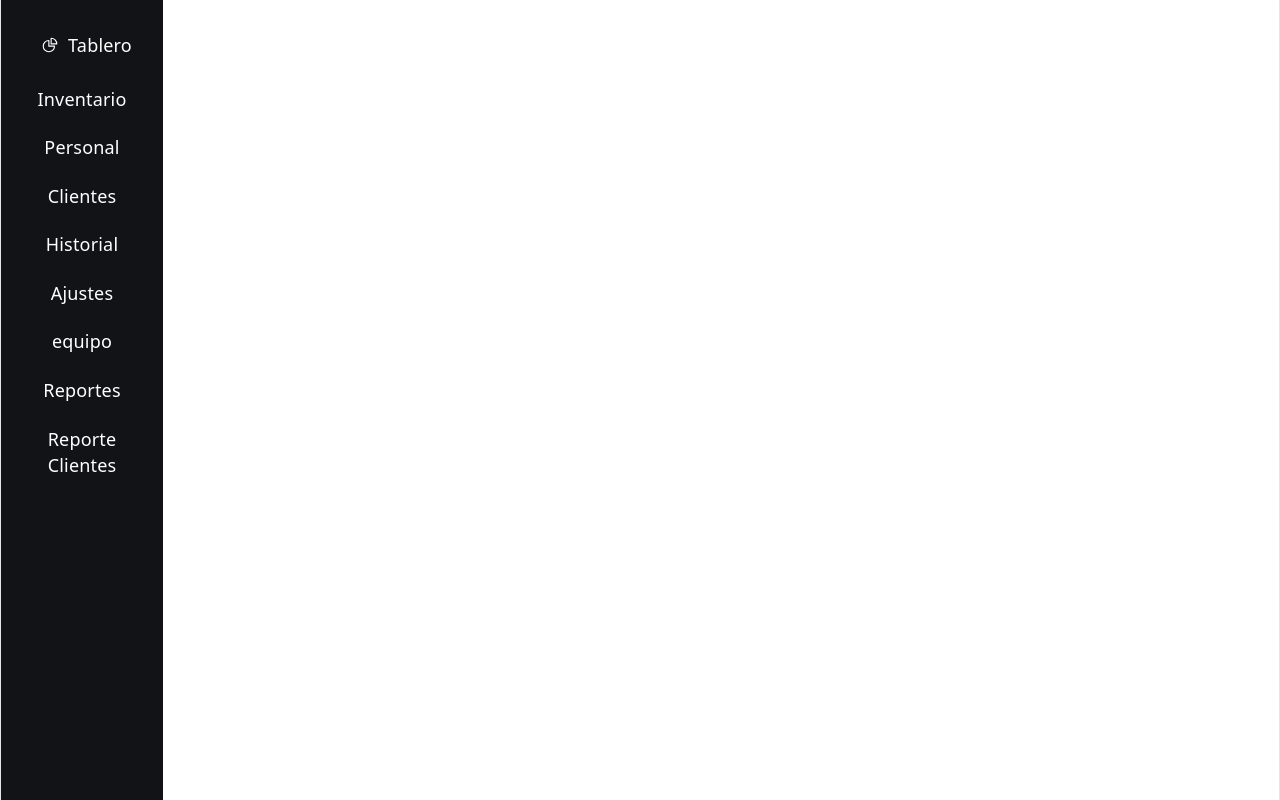
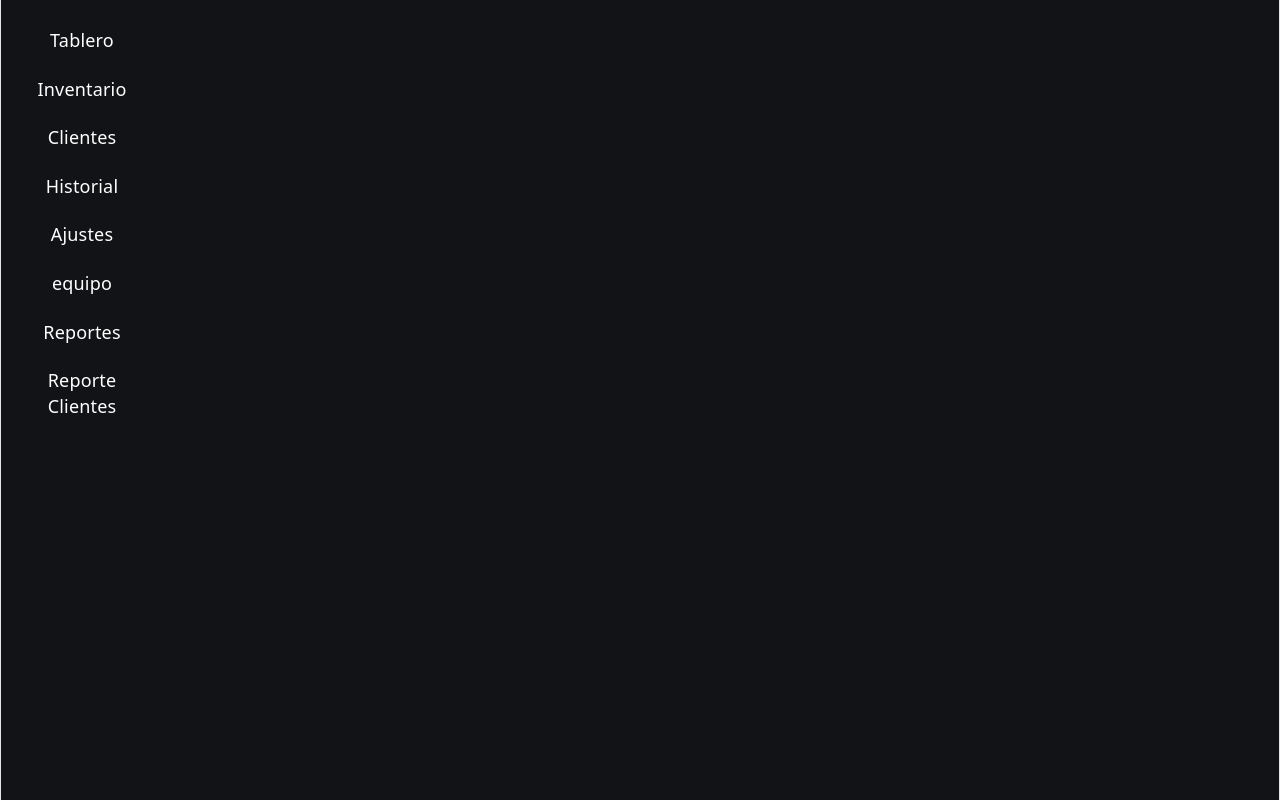
Before and after one commit to haiderTor/formativo, a React (Vite) app in the folder frontend/: page / in a window 1280 px wide. Built offline with nearby package versions, Linux system fonts and the light colour scheme; what @react-pdf/renderer would draw is missing.

Commit message:
Cambios menores

```diff
--- a/frontend/src/App.jsx
+++ b/frontend/src/App.jsx
@@ -3,7 +3,7 @@ import { BrowserRouter, Routes, Route } from "react-router-dom";
 import Principal from "./components/principal/principal.jsx";
 import LoginPage from "./components/login/login.jsx";
 import Tablero from "./components/tablero/tablero.jsx";
-import Personal from "./components/login/personal/personal.jsx";
+import Personal from "./components/personal/personal.jsx";
 import Clientes from "./components/clientes/clientes.jsx";
 import EquipoForm from "./components/equipo/equipo.jsx";
 import Reporte from "./components/reporte/ReporteDemo.jsx";
--- a/frontend/src/components/login/personal/personal.jsx
+++ b/frontend/src/components/personal/personal.jsx
@@ -49,7 +49,7 @@ export default function EmpleadoForm() {
     return (
         <form
         onSubmit={handleSubmit}
-        className="max-w-lg mx-auto bg-white shadow-md rounded-lg p-6 space-y-4"
+        className="max-w-lg mx-auto bg-[#191a1d] shadow-md rounded-lg p-6 space-y-4"
         >
         <h2 className="text-xl font-bold mb-4">Registrar Empleado</h2>
 
--- a/frontend/src/components/principal/principal.jsx
+++ b/frontend/src/components/principal/principal.jsx
@@ -3,27 +3,22 @@ import { NavLink, Outlet } from "react-router-dom";
 export default function Navegacion() {
     return (
         <div className="flex flex-row w-full h-screen bg-[#121316]">
+
             <nav className="text-white w-36 p-6">
                 <ul className="flex flex-col space-y-5">
+
                     <li>
                     <NavLink to="/tablero" className={({ isActive }) => (isActive ? "font-bold " : "") + "flex flex-row items-center justify-center"} >
-                    <svg xmlns="http://www.w3.org/2000/svg" fill="none" viewBox="0 0 24 24" strokeWidth={1.5} stroke="currentColor" className="w-4 m-2">
-                        <path strokeLinecap="round" strokeLinejoin="round" d="M10.5 6a7.5 7.5 0 1 0 7.5 7.5h-7.5V6Z" />
-                        <path strokeLinecap="round" strokeLinejoin="round" d="M13.5 10.5H21A7.5 7.5 0 0 0 13.5 3v7.5Z" />
-                    </svg>
                         Tablero
                     </NavLink>
                     </li>
+
                     <li>
-                <NavLink to="/inventario" className={({ isActive }) => isActive ? "font-bold" : ""}>
+                    <NavLink to="/inventario" className={({ isActive }) => (isActive ? "font-bold" : "") + "flex flex-row items-center justify-center"}>
                         Inventario
                     </NavLink>
                     </li>
-                <li>
-                <NavLink to="/personal" className={({ isActive }) => isActive ? "font-bold " : ""}>
-                    Personal
-                </NavLink>
-                </li>
+
                     <li>
                     <NavLink to="/clientes" className={({ isActive }) => isActive ? "font-bold " : ""}>
                         Clientes
@@ -59,10 +54,9 @@ export default function Navegacion() {
                 </ul>
             </nav>
 
-            <div className="flex-1 p-6 bg-white">
+            <div className="flex-1 p-6">
                 <Outlet />
             </div>
-
 
         </div>
     );
```
Also changed, not shown: frontend/src/components/personal/personal.css (deleted). Lines whose indentation alone changed are shown as unchanged.
